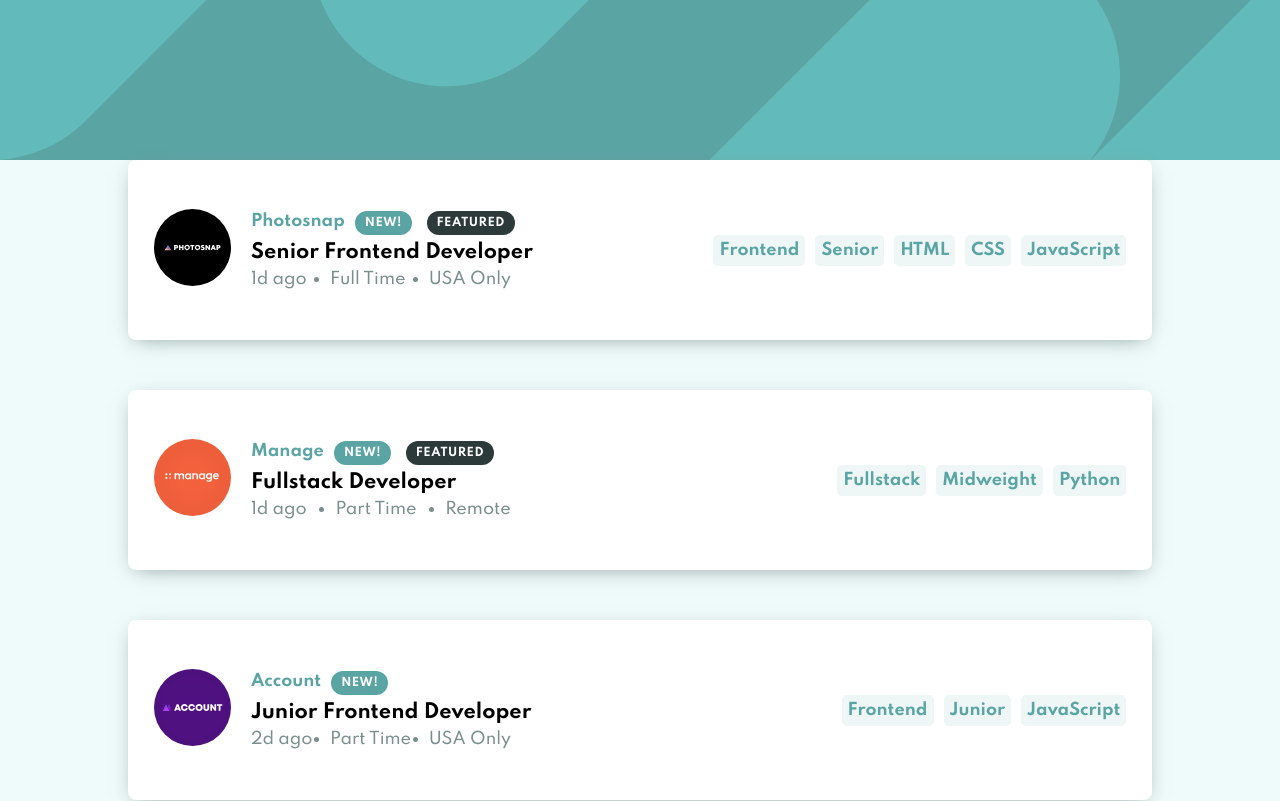
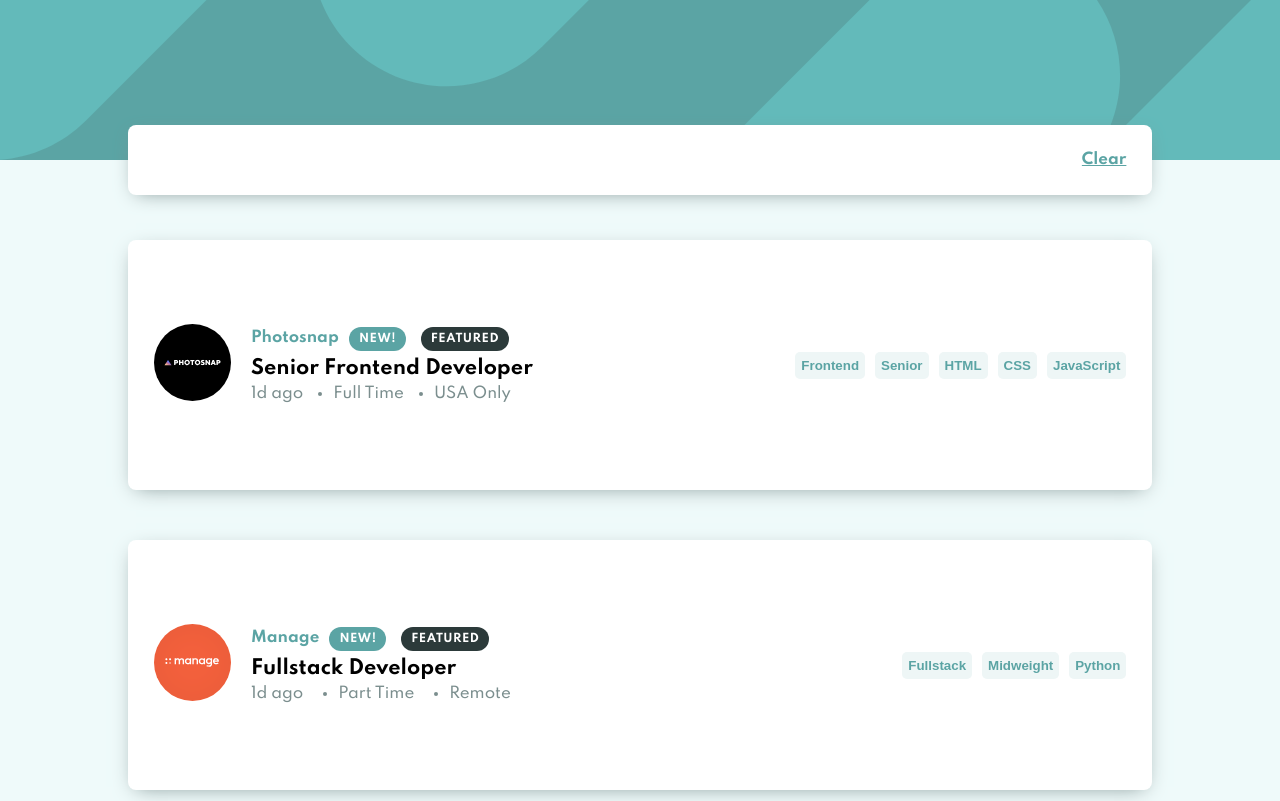
Before and after one commit to wwren/FM_Challenge_JobList, a React (Create React App) app: page / in a window 1280 px wide. Shown: the top 801 px of the page. Built offline with nearby package versions, Linux system fonts and the light colour scheme.

Commit message:
Added search function

```diff
--- a/src/assets/css/Job.css
+++ b/src/assets/css/Job.css
@@ -1,4 +1,4 @@
-.job__container {
+.container {
   width: 80vw;
   height: 250px;
   background-color: white;
@@ -13,14 +13,18 @@
   align-items: center;
 }
 
-.job {
+.container:not(.search-bar):hover {
+  border-left: 3px solid var(--desaturated-dark-cyan);
+}
+
+.content {
   width: 95%;
   display: flex;
   flex-direction: column;
   justify-content: space-between;
 }
 
-.job__left-panel {
+.left-panel {
   display: flex;
   flex-direction: row;
   justify-content: space-between;
@@ -98,7 +102,7 @@
 
 .job__right-panel {
   display: flex;
-  justify-content: space-between;
+
   align-items: center;
   flex-wrap: wrap;
   gap: 10px;
@@ -124,12 +128,12 @@
     transform: none;
   }
 
-  .job {
+  .content {
     flex-direction: row;
     justify-content: space-between;
   }
 
-  .job__left-panel {
+  .left-panel {
     width: 50%;
   }
 
@@ -145,5 +149,6 @@
   .job__right-panel {
     padding-top: 0;
     border-top: none;
+    justify-content: space-between;
   }
 }
--- /dev/null
+++ b/src/assets/css/SearchBar.css
@@ -0,0 +1,24 @@
+.search-bar {
+  height: 70px;
+  position: relative;
+  transform: translateY(-50%);
+  margin-bottom: 10px;
+  flex-direction: row;
+}
+
+.left-panel.search-tag {
+  justify-content: flex-start;
+  width: 85%;
+  gap: 12px;
+}
+
+.right-panel {
+  display: table-cell;
+  margin: auto 0;
+}
+
+.right-panel a {
+  color: var(--desaturated-dark-cyan);
+  font-weight: var(--font-heavy);
+  cursor: pointer;
+}
--- a/src/assets/css/Tag.css
+++ b/src/assets/css/Tag.css
@@ -1,8 +1,29 @@
 .tag {
+  border: none;
   padding: 6px;
   border-radius: 5px;
   background-color: var(--light-grayish-cyan__filter-tablets);
   color: var(--desaturated-dark-cyan);
   font-weight: var(--font-heavy);
   height: fit-content;
+  cursor: pointer;
 }
+
+.tag.tag--search-tag {
+  border-radius: 5px 0 0 5px;
+}
+.tag:hover:not(.tag--search-tag) {
+  background-color: var(--desaturated-dark-cyan);
+  color: #ffffff;
+}
+
+.tag.tag--search-tag + span {
+  background-color: var(--desaturated-dark-cyan);
+  border-radius: 0 5px 5px 0;
+  padding: 6px;
+}
+
+.tag.tag--search-tag + span:hover {
+  cursor: pointer;
+  background-color: var(--very-dark-grayish-cyan);
+}
--- a/src/ui/App.tsx
+++ b/src/ui/App.tsx
@@ -5,8 +5,13 @@ import Nav from "./partials/Nav";
 import Content from "./partials/Content";
 import Job from "./components/Job";
 
+import SearchBar from "./components/SearchBar";
+
 function App() {
+  const [jobsDB, setJobsDB] = useState<JobType[]>();
+  // 'Jobs' is a copy instance of jobsDB (linked with database) which controls the jobs in the job list
   const [jobs, setJobs] = useState<JobType[]>();
+  const [filters, setFilters] = useState<string[]>([]);
 
   useEffect(() => {
     let mounted = true;
@@ -15,8 +20,8 @@ function App() {
       fetch("./api/data.json")
         .then((response) => response.json())
         .then((data) => {
+          setJobsDB(data);
           setJobs(data);
-          console.log("jobs", jobs);
         });
     }
     return () => {
@@ -24,13 +29,38 @@ function App() {
     };
   }, []);
 
+  useEffect(() => {
+    let mounted = true;
+
+    if (mounted) {
+      var newJobs: JobType[] = [];
+      if (jobsDB) {
+        for (const job of jobsDB) {
+          const allTags: string[] = [job.role, job.level].concat(job.languages);
+          const shouldKeep = filters.every(
+            (filter) => allTags.indexOf(filter) > -1
+          );
+          if (shouldKeep) {
+            newJobs?.push(job);
+          }
+        }
+      }
+      console.log("filters", filters);
+      setJobs(newJobs);
+    }
+    return () => {
+      mounted = false;
+    };
+  }, [filters]);
+
   return (
     <div className="App">
       <Nav></Nav>
+      <SearchBar filters={filters} setFilters={setFilters} />
       <Content>
         {jobs &&
           jobs.map((job: JobType) => {
-            return <Job job={job} />;
+            return <Job job={job} setFilters={setFilters} />;
           })}
       </Content>
     </div>
--- a/src/ui/components/Job.tsx
+++ b/src/ui/components/Job.tsx
@@ -3,11 +3,17 @@ import { JobType } from "../../types/types";
 import "../../assets/css/Job.css";
 import Tag from "./Tag";
 
-function Job({ job }: { job: JobType }) {
+function Job({
+  job,
+  setFilters,
+}: {
+  job: JobType;
+  setFilters: (value: string[]) => void;
+}) {
   return (
-    <div className="job__container" tabIndex={-1}>
-      <div className="job">
-        <div className="job__left-panel">
+    <div className="container" tabIndex={-1}>
+      <div className="content">
+        <div className="left-panel">
           <div className="job__logo">
             <img src={job.logo} alt={`${job.company}-logo`} />
           </div>
@@ -34,12 +40,12 @@ function Job({ job }: { job: JobType }) {
           </div>
         </div>
         <div className="job__right-panel">
-          <Tag>{job.role}</Tag>
-          <Tag>{job.level}</Tag>
+          <Tag name={job.role} setFilters={setFilters} />
+          <Tag name={job.level} setFilters={setFilters} />
           {job.languages.map((language) => {
             return (
               <React.Fragment key={language}>
-                <Tag>{language}</Tag>
+                <Tag name={language} setFilters={setFilters} />
               </React.Fragment>
             );
           })}
--- /dev/null
+++ b/src/ui/components/SearchBar.tsx
@@ -0,0 +1,35 @@
+import React from "react";
+import "../../assets/css/SearchBar.css";
+import { ChildProps } from "../../types/types";
+import SearchTag from "./SearchTag";
+
+function SearchBar({
+  filters,
+  setFilters,
+}: {
+  filters: string[];
+  setFilters: (prev: any) => any;
+}) {
+  return (
+    <div className="container search-bar">
+      <div className="content">
+        <div className="left-panel search-tag">
+          {filters.map((filter) => {
+            return (
+              <React.Fragment key={filter}>
+                <SearchTag name={filter} setFilters={setFilters} />
+              </React.Fragment>
+            );
+          })}
+        </div>
+        <div className="right-panel">
+          <a href="#" onClick={() => setFilters([])}>
+            Clear
+          </a>
+        </div>
+      </div>
+    </div>
+  );
+}
+
+export default SearchBar;
--- a/src/ui/components/SearchTag.tsx
+++ b/src/ui/components/SearchTag.tsx
@@ -1,8 +1,31 @@
-import React from "react";
-import { ChildProps } from "../../types/types";
+import React, { useRef } from "react";
+import { ReactComponent as Delete } from "../../assets/images/icon-remove.svg";
 
-function SearchTag() {
-  return <div></div>;
+function SearchTag({
+  name,
+  setFilters,
+}: {
+  name: string;
+  setFilters: (prev: any) => any;
+}) {
+  const currTag = useRef() as React.MutableRefObject<HTMLSpanElement>;
+
+  const _handleOnClick = () => {
+    console.log("currTag", currTag.current.innerHTML);
+    const filter = currTag.current.innerHTML;
+    setFilters((prev: any) => prev.filter((ele: any) => ele != filter));
+  };
+
+  return (
+    <div>
+      <span className="tag tag--search-tag" ref={currTag}>
+        {name}
+      </span>
+      <span>
+        <Delete onClick={_handleOnClick} />
+      </span>
+    </div>
+  );
 }
 
 export default SearchTag;
--- a/src/ui/components/Tag.tsx
+++ b/src/ui/components/Tag.tsx
@@ -1,9 +1,26 @@
 import React from "react";
 import "../../assets/css/Tag.css";
-import { ChildProps } from "../../types/types";
 
-function Tag(props: ChildProps) {
-  return <span className="tag">{props.children}</span>;
+function Tag({
+  name,
+  setFilters,
+}: {
+  name: string;
+  setFilters: (prev: any) => any;
+}) {
+  const _handleOnClick = (
+    e: React.MouseEvent<HTMLButtonElement, MouseEvent>
+  ) => {
+    const filter = (e.target as HTMLButtonElement).innerHTML;
+    setFilters((prev: any) =>
+      prev.includes(filter) ? [...prev] : [...prev, filter]
+    );
+  };
+  return (
+    <button className="tag" onClick={(e) => _handleOnClick(e)}>
+      {name}
+    </button>
+  );
 }
 
 export default Tag;
```
Also changed, not shown: src/types/types.d.ts (+5 -9 lines), src/assets/images/icon-remove.svg (renamed from public/assets/images/icon-remove.svg).
